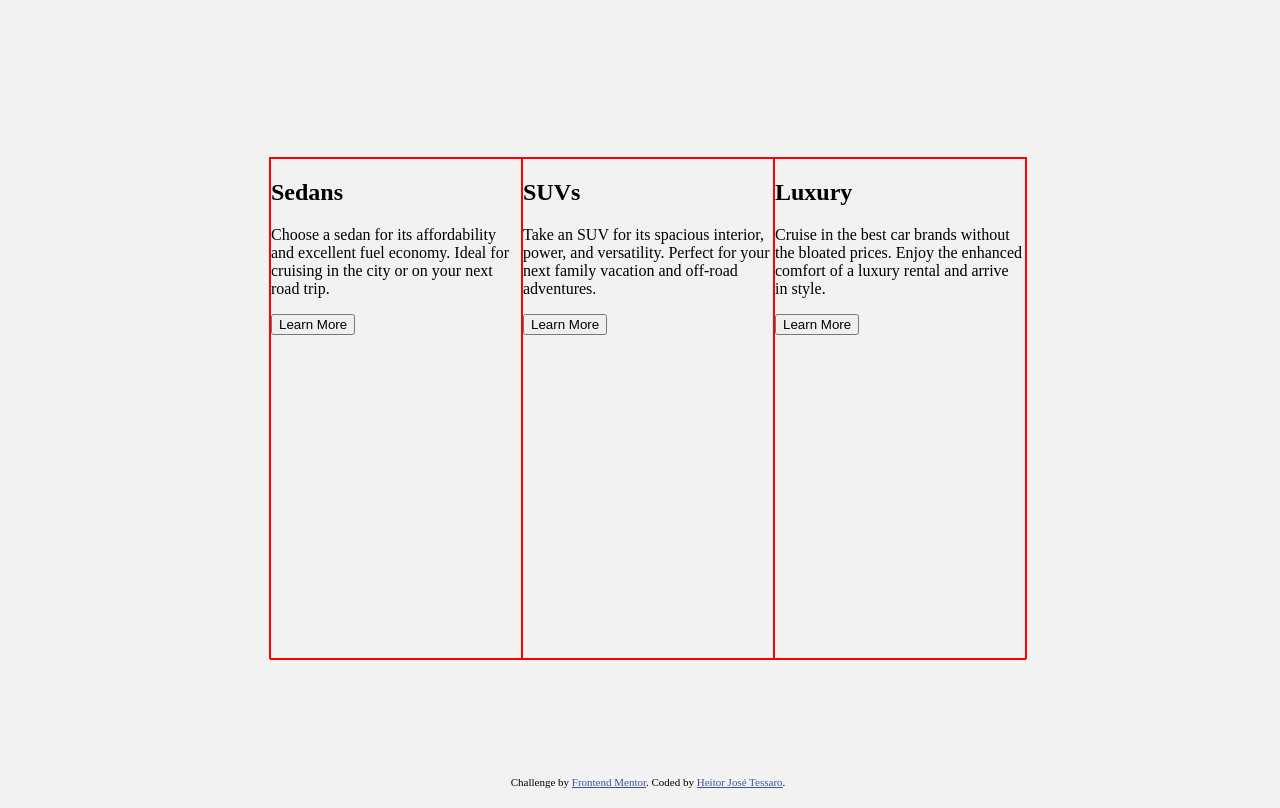
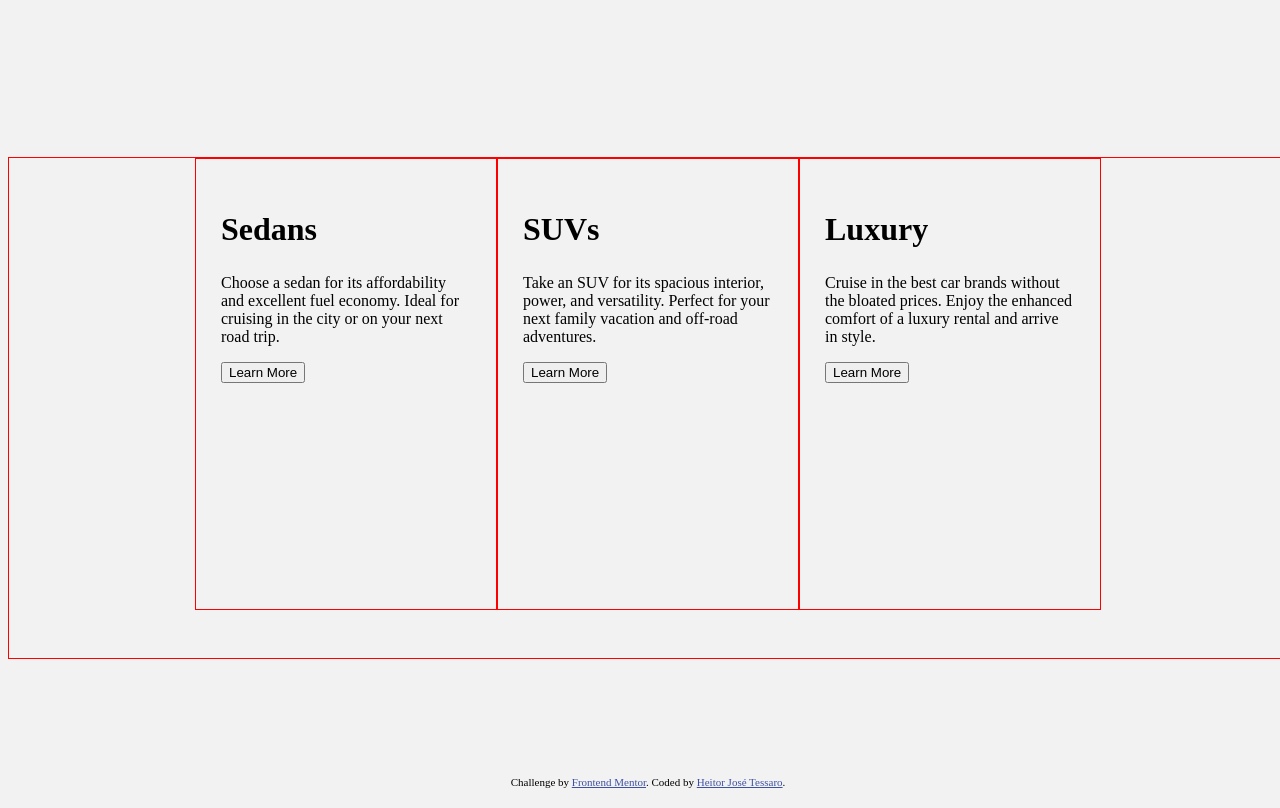
Before and after one commit to heitortessaro/Frontend-Mentor, a plain HTML site: page proj-2-3-column-preview-card-component/index.html in a window 1280 px wide. Drawn offline with Linux system fonts and the light colour scheme.

Commit message:
Adjust positioning and size of three main sections.

```diff
--- a/proj-2-3-column-preview-card-component/style.css
+++ b/proj-2-3-column-preview-card-component/style.css
@@ -31,7 +31,7 @@ main {
  text-align: center;
  border: 1px red solid;
  height: 500px;
- width: 756px;
+ /* width: 758px; */
 
  position: absolute;
  top: 0;
@@ -39,17 +39,27 @@ main {
  left: 0;
  right: 0;
  margin: auto;
+ font-size: 0;
 }
 
 section {
+ padding: 25px;
  margin: 0;
  width: 250px;
- height: 500px;
+ height: 400px;
  border: 1px solid red;
  display: inline-block;
  text-align: left;
 
- float: left;
+ /* float: left; */
+}
+
+section p {
+ font-size: 16px;
+}
+
+section h2 {
+ font-size: 32px;
 }
 
 .attribution {
```
